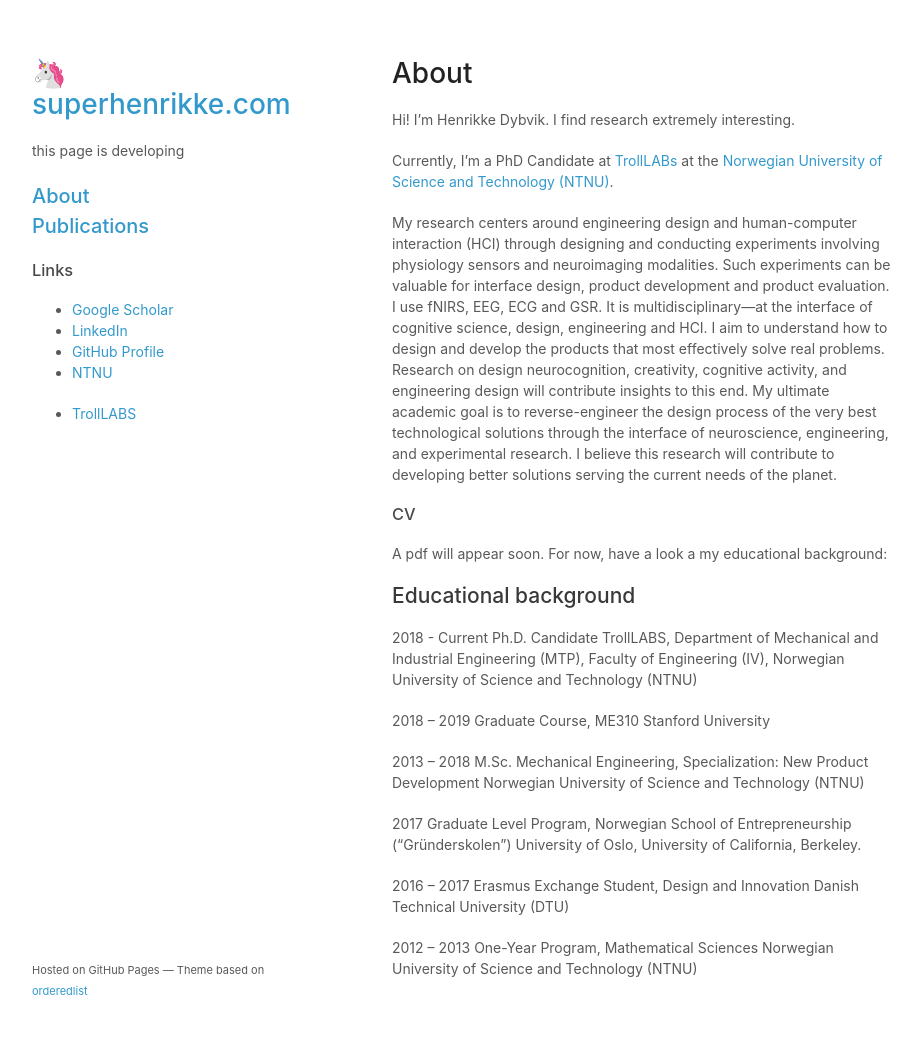
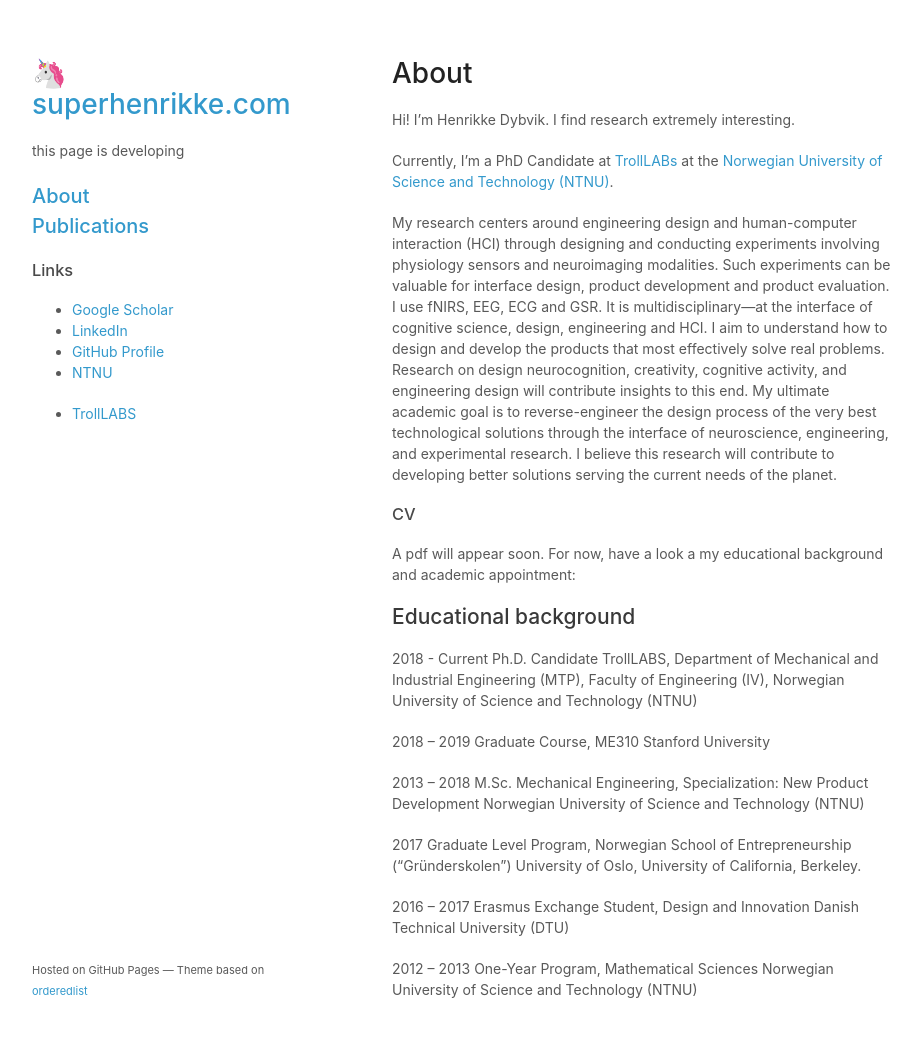
Before and after one commit to superhenrikke/superhenrikke.github.io, a Jekyll site: the page built from about.md, in a window 1280 px wide and 1070 px high. Shown: the top 1037 px of the window, without its empty margins (178-1099 px from the left). Built offline with Jekyll 4.4.1, drawn with Linux system fonts in a browser that asks for light colours; our own code applies the rules of GitHub Pages for plain Markdown files; a script that is not in the unit is left out.

Commit message:
Update about.md

```diff
--- a/about.md
+++ b/about.md
@@ -7,7 +7,7 @@ Currently, I'm a PhD Candidate at [TrollLABs](https://www.ntnu.edu/mtp/trolllabs
 My research centers around engineering design and human-computer interaction (HCI) through designing and conducting experiments involving physiology sensors and neuroimaging modalities. Such experiments can be valuable for interface design, product development and product evaluation. I use fNIRS, EEG, ECG and GSR. It is multidisciplinary—at the interface of cognitive science, design, engineering and HCI. I aim to understand how to design and develop the products that most effectively solve real problems. Research on design neurocognition, creativity, cognitive activity, and engineering design will contribute insights to this end. My ultimate academic goal is to reverse-engineer the design process of the very best technological solutions through the interface of neuroscience, engineering, and experimental research. I believe this research will contribute to developing better solutions serving the current needs of the planet.
 
 ### CV
-A pdf will appear soon. For now, have a look a my educational background:
+A pdf will appear soon. For now, have a look a my educational background and academic appointment:
 
 ## Educational background
 2018 - Current	Ph.D. Candidate
```
